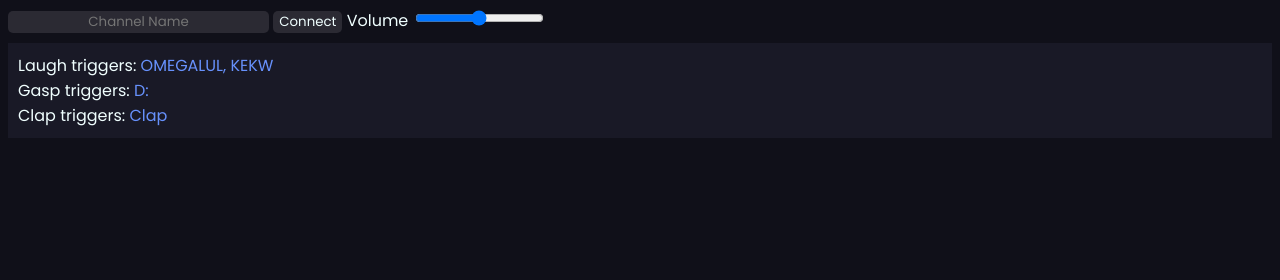
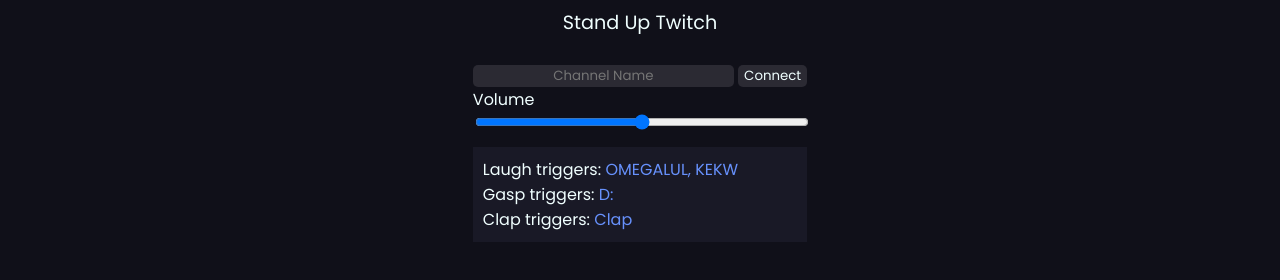
Before and after one commit to daviirodrig/stand-up-twitch, a website built with webpack: page src/index.html in a window 1280 px wide. Built offline with nearby package versions, Linux system fonts and the light colour scheme; what tmi.js would draw is missing.

Commit message:
center items

```diff
--- a/src/chat.ts
+++ b/src/chat.ts
@@ -10,7 +10,7 @@
 }
 
 client.on("join", () => {
-  document.querySelector("#status").innerHTML = "Connected!"
+  document.querySelector("#status").innerHTML = "Connected!";
 });
 
 client.on("connected", () => {
@@ -21,11 +21,16 @@
 client.on("message", async (channel, tags, message, self) => {
   for (const emote of emotes) {
     if (emote.text.some((v: string) => message.includes(v))) {
-      const file = `https://cdn.davi.gq/${emote.action.type}${getRandomInt(emote.action.range)}.mp3`;
+      const file = `https://cdn.davi.gq/${emote.action.type}${getRandomInt(
+        emote.action.range
+      )}.mp3`;
       const volumeElement: HTMLInputElement = document.querySelector("#volume");
       const audio = new Audio(file);
       audio.volume = Number(volumeElement.value) / 100;
-      await audio.play();
+      audio.oncanplay = async () => {
+        await audio.play();
+      };
+      //await audio.play();
     }
   }
 });
--- a/src/index.html
+++ b/src/index.html
@@ -5,16 +5,22 @@
     <meta charset="UTF-8">
     <meta http-equiv="X-UA-Compatible" content="IE=edge">
     <meta name="viewport" content="width=device-width, initial-scale=1.0">
-    <title>StandUP TTV</title>
+    <title>Stand Up Twitch</title>
 </head>
 
 <body>
+    <main>
+        <div>
+            <span class="title">Stand Up Twitch</span>
+            <br>
             <input type="text" id="channel" placeholder="Channel Name">
             <button id="connect" disabled>Connect</button>
+            <div>
                 <label for="volume">
                     Volume
                     <input type="range" id="volume">
                 </label>
+            </div>
             <div id="status"></div>
             <div class="container">
                 Laugh triggers: <span class="trigger">OMEGALUL, KEKW</span>
@@ -23,7 +29,8 @@
                 <br>
                 Clap triggers: <span class="trigger">Clap</span>
             </div>
-    <script src="bundle.js"></script>
+        </div>
+    </main>
 </body>
 
 </html>
--- a/src/main.css
+++ b/src/main.css
@@ -29,6 +29,14 @@
   border-radius: 5px;
 }
 
+label {
+  text-align: center;
+}
+
+input#volume {
+  width: 100%;
+}
+
 .container {
   background-color: #191926;
   padding: 10px;
@@ -38,3 +46,15 @@
 .trigger {
   color: #6791fc;
 }
+
+.title {
+  display: flex;
+  justify-content: center;
+  font-size: larger;
+}
+
+main {
+  display: flex;
+  align-items: center;
+  justify-content: center;
+}
```
Lines whose indentation alone changed are shown as unchanged.
